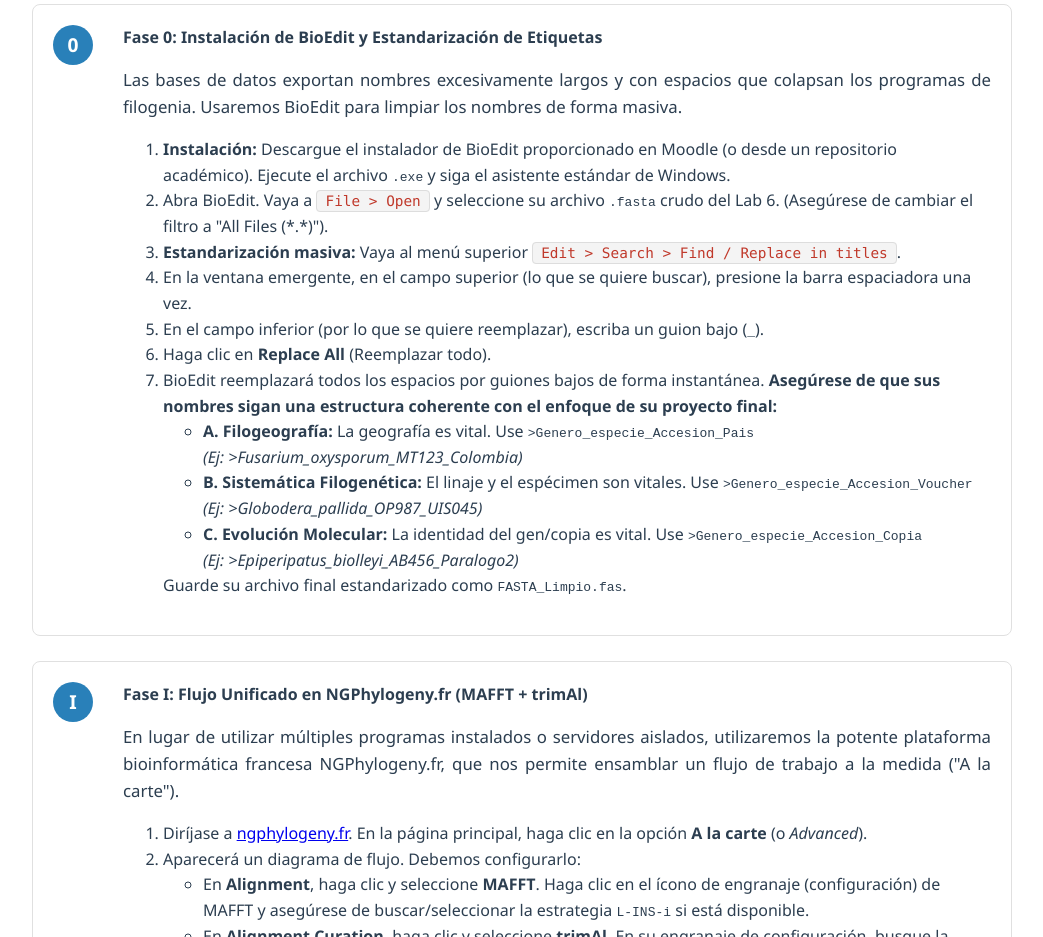
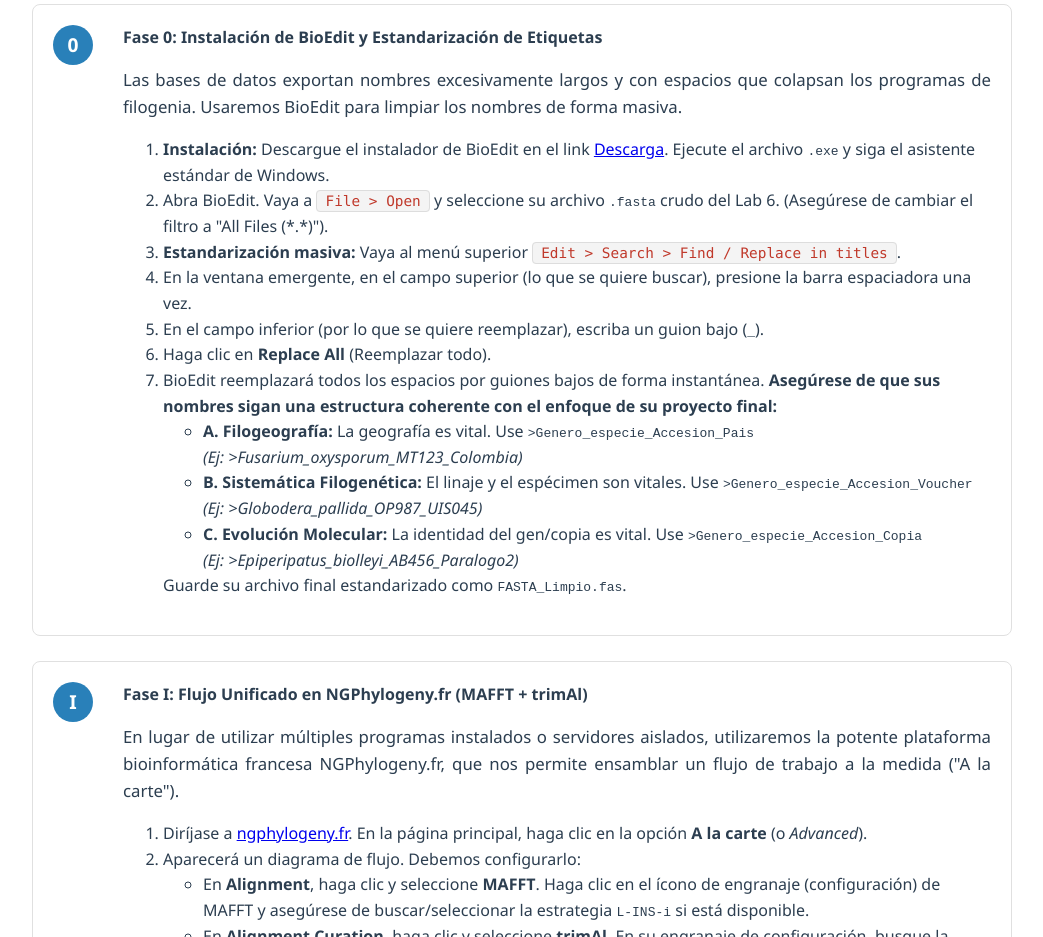
Before and after one commit to SalaMuseo-UIS/laboratorio-sistematica, a plain HTML site: page lab7.html in a window 1280 px wide. Shown: the part 4040-4977 px from the top of the page, without its empty margins (118-1161 px from the left). Drawn offline with nearby package versions, Linux system fonts and the light colour scheme; a script that the page names is missing.

Commit message:
Update lab7.html

```diff
--- a/lab7.html
+++ b/lab7.html
@@ -285,7 +285,7 @@
                 <strong>Fase 0: Instalación de BioEdit y Estandarización de Etiquetas</strong>
                 <p>Las bases de datos exportan nombres excesivamente largos y con espacios que colapsan los programas de filogenia. Usaremos BioEdit para limpiar los nombres de forma masiva.</p>
                 <ol>
-                    <li><strong>Instalación:</strong> Descargue el instalador de BioEdit proporcionado en Moodle (o desde un repositorio académico). Ejecute el archivo <code>.exe</code> y siga el asistente estándar de Windows.</li>
+                    <li><strong>Instalación:</strong> Descargue el instalador de BioEdit en el link <a href="https://thalljiscience.github.io">Descarga</a>. Ejecute el archivo <code>.exe</code> y siga el asistente estándar de Windows.</li>
                     <li>Abra BioEdit. Vaya a <span class="cmd">File > Open</span> y seleccione su archivo <code>.fasta</code> crudo del Lab 6. (Asegúrese de cambiar el filtro a "All Files (*.*)").</li>
                     <li><strong>Estandarización masiva:</strong> Vaya al menú superior <span class="cmd">Edit > Search > Find / Replace in titles</span>.</li>
                     <li>En la ventana emergente, en el campo superior (lo que se quiere buscar), presione la barra espaciadora una vez.</li>
```
